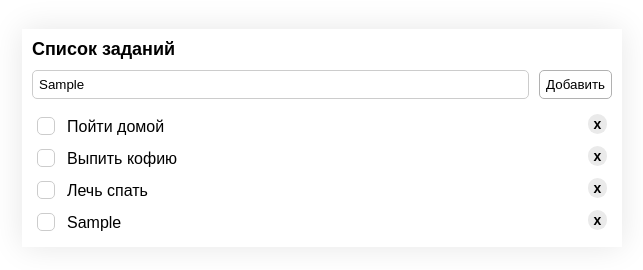
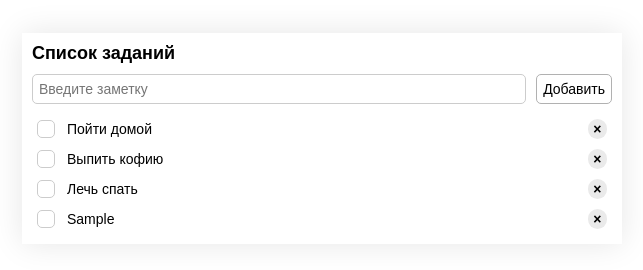
Before and after one commit to rkoshevoy/vue-todo, a website: page index.html in a window 1280 px wide. Both pictures are taken after typing "Sample" into the empty fields and a click on the input "Добавить". Shown: the part 262-532 px from the top of the page, without its empty margins (318-961 px from the left). Drawn offline with nearby package versions, Linux system fonts and the light colour scheme.

Commit message:
clearing input, some updates

```diff
--- a/index.html
+++ b/index.html
@@ -16,18 +16,18 @@
     <h1 class="tasks-header">Список заданий</h1>
 
     <form class="add-form" v-on:submit.prevent="addTask">
-      <input type="text" v-model="tasks.text" id="newTaskText" class="add-form-input" placeholder="Введите заметку">
-      <input type="submit" value="Добавить" class="add-form-button">
+      <input type="text" autocomplete="off" v-model="tasks.text" id="newTaskText" class="add-form-input" placeholder="Введите заметку">
+      <input type="submit" value="Добавить" class="add-form-button" v-on:click="clearInput">
     </form>
 
-    <ul class="task-list">
-      <li class="task" v-for="task in tasks">
+    <ul class="task-list" id="taskList">
+      <li class="task" v-for="task in tasks" v-bind:class="{ done: task.done }" v-on:change="replaceTask">
         <label class="task-checkbox">
           <input type="checkbox" v-model="task.done">
-          <p class="task-text" v-bind:class="{ done: task.done }">{{ task.text }}</p>
+          <p class="task-text">{{ task.text }}</p>
         </label>
 
-        <button class="task-delete" v-on:click="deleteTask(task)">х</button>
+        <button class="task-delete" v-on:click="deleteTask(task)">&times;</button>
       </li>
     </ul>
 
--- a/js/main.js
+++ b/js/main.js
@@ -28,13 +28,23 @@ var app = new Vue({
           text: this.tasks.text,
           done: false
         });
+      }
+    },
 
-        // inputTask.value = '';
-      }
+    clearInput: function() {
+      setTimeout(function(){
+        document.getElementById('newTaskText').value = '';
+      }, 1)
     },
 
     deleteTask: function(task) {
       this.tasks.splice(this.tasks.indexOf(task), 1)
+    },
+
+    replaceTask: function() {
+      setTimeout(function(){
+
+      }, 500)
     }
   }
 })
--- a/scss/style.scss
+++ b/scss/style.scss
@@ -41,6 +41,7 @@ button {
     border: 1px solid #ccc;
     border-radius: 5px;
     background-color: #fff;
+    font-size: 14px;
     transition: .3s;
 
     &:hover {
@@ -73,9 +74,49 @@ button {
 }
 
 .task {
+  position: relative;
   display: flex;
   padding: 5px ;
-  transition: .3s;
+  // transition: .3s;
+
+  &::before,
+  &::after {
+    content: '';
+    position: absolute;
+    transition: .3s;
+  }
+
+  &::before {
+    top: 6px;
+    left: 5px;
+    width: 16px;
+    height: 16px;
+    border: 1px solid #ccc;
+    border-radius: 5px;
+  }
+
+  &::after {
+    opacity: 0;
+    top: 8px;
+    left: 11px;
+    width: 4px;
+    height: 10px;
+    border: {
+      top: 2px solid #81c784;
+      left: 2px solid #81c784;
+    }
+    transform: rotate(-135deg);
+  }
+
+  &:hover {
+    &::before {
+      border-color: #81c784;
+    }
+
+    &::after {
+      opacity: .3;
+    }
+  }
 
   &:hover {
     box-shadow: 0 0 5px rgba(0, 0, 0, .2);
@@ -93,62 +134,13 @@ button {
 
     .task-text {
       position: relative;
+      z-index: 1;
       padding: {
-        top: 4px;
+        top: 2px;
         left: 30px;
       }
+      font-size: 14px;
       transition: .3s;
-
-      &::before,
-      &::after {
-        content: '';
-        position: absolute;
-        transition: .3s;
-      }
-
-      &::before {
-        top: 3px;
-        left: 0;
-        width: 16px;
-        height: 16px;
-        border: 1px solid #ccc;
-        border-radius: 5px;
-      }
-
-      &::after {
-        opacity: 0;
-        top: 4px;
-        left: 6px;
-        width: 3px;
-        height: 10px;
-        border: {
-          top: 2px solid #81c784;
-          left: 2px solid #81c784;
-        }
-        transform: rotate(-135deg);
-      }
-
-      &:hover {
-        &::before {
-          border-color: #81c784;
-        }
-
-        &::after {
-          opacity: .3;
-        }
-      }
-    }
-
-    .task-text.done {
-      color: #ccc;
-
-      &::before {
-        border-color: #81c784;
-      }
-
-      &::after {
-        opacity: 1;
-      }
     }
   }
 
@@ -169,3 +161,15 @@ button {
     }
   }
 }
+
+.task.done {
+  color: #ccc;
+
+  &::before {
+    border-color: #81c784;
+  }
+
+  &::after {
+    opacity: 1;
+  }
+}
```
Also changed, not shown: css/style.css.
